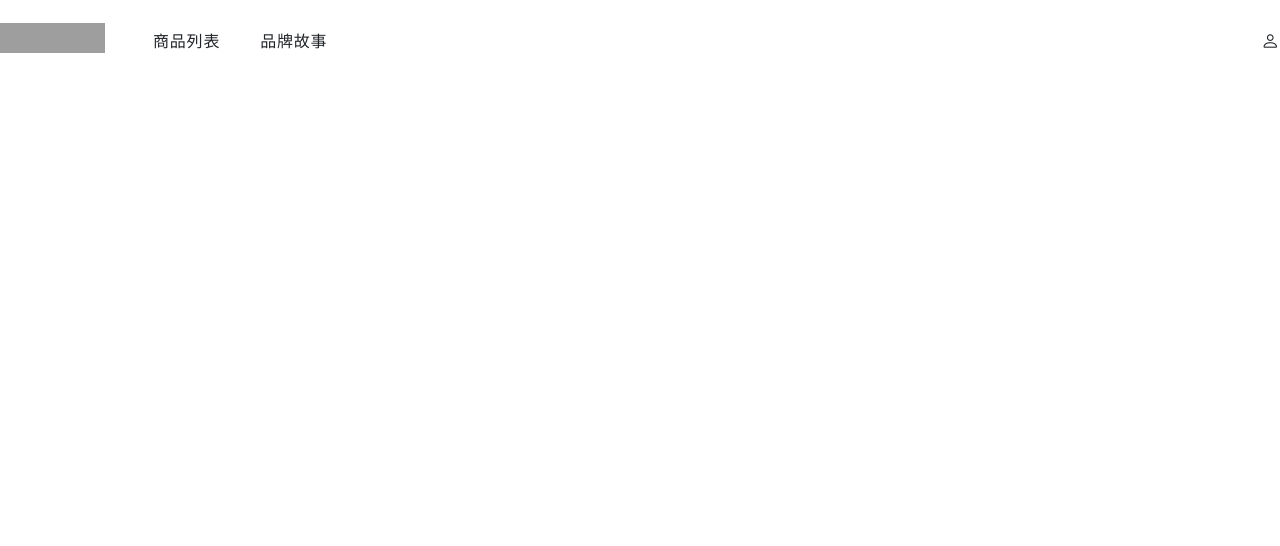
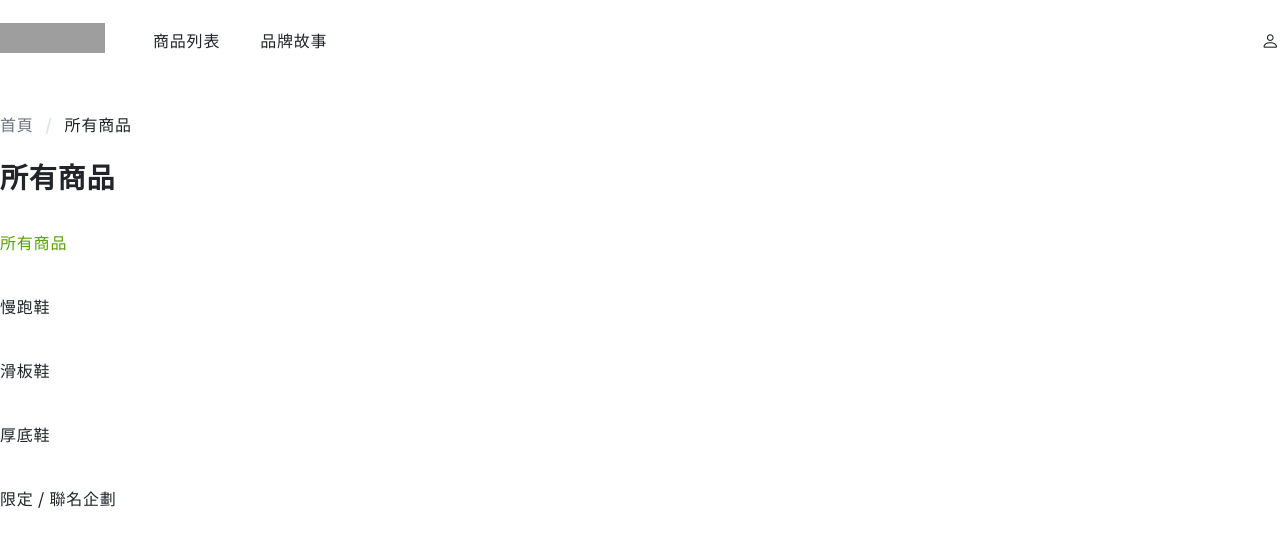
Before and after one commit to LHF27/ShoeCommerce, a plain HTML site: page product-list.html in a window 1280 px wide. Drawn offline with nearby package versions, Linux system fonts and the light colour scheme; grey boxes are pictures that could not be loaded.

Commit message:
finish main-left__section

```diff
--- a/product-list.html
+++ b/product-list.html
@@ -12,10 +12,10 @@
         <h1>
             <a href="index.html" class="logo">URBNSTEP</a>
         </h1>
-        <nav class="nav">
-            <ul class="nav__list">
-                <li><a href="product-list.html" class="nav__link label-md">商品列表</a></li>
-                <li><a href="brand-story.html" class="nav__link label-md">品牌故事</a></li>
+        <nav class="header__nav">
+            <ul class="header__nav__list">
+                <li><a href="product-list.html" class="header__nav__link label-md">商品列表</a></li>
+                <li><a href="brand-story.html" class="header__nav__link label-md">品牌故事</a></li>
             </ul>
         </nav>
         <div class="user">
@@ -24,7 +24,30 @@
             </a>
         </div>
     </header>
-    <main class="main"></main>
+    <main class="main container">
+        <ol class="breadcrumb label-md">
+            <li  class="breadcrumb__item"><a href="index.html">首頁</a></li>
+            <li  class="breadcrumb__item"><a href="product-list.html">所有商品</a></li>
+        </ol>
+        <h2 class="h3">所有商品</h2>
+        <div class="row">
+            <div class="col-2">
+                <nav class="main__nav label-md">
+                    <ul>
+                        <li><a href="#" class="main__nav__link main__nav__active">所有商品</a></li>
+                        <li><a href="#" class="main__nav__link">慢跑鞋</a></li>
+                        <li><a href="#" class="main__nav__link">滑板鞋</a></li>
+                        <li><a href="#" class="main__nav__link">厚底鞋</a></li>
+                        <li><a href="#" class="main__nav__link">限定 / 聯名企劃</a></li>
+                    </ul>
+                </nav>
+            </div>
+            <div class="col-10">
+
+            </div>
+        </div>
+    </main>
+
     <div class="promo-banner"></div>
     <footer class="footer"></footer>
 </body>
--- a/style/product-list.css
+++ b/style/product-list.css
@@ -18,34 +18,74 @@
     transition: transform 0.3s ease, color 0.3s ease;
 }
 
-.nav {
+.header__nav {
     margin-right: auto;
 }
 
-.nav__list {
+.header__nav__list {
     display: flex;
     gap: var(--spacing-2xl);
 }
 
-.nav__link {
+.header__nav__link {
     padding: var(--spacing-s) 0;
 }
 
-/* header__hover setting */
-
-.header .logo,
-.nav__link,
-.user a {
-    transition: transform 0.3s ease, color 0.3s ease;
-}
-
 .header .logo:hover,
-.nav__link:hover,
+.header__nav__link:hover,
 .user a:hover {
     color: var(--neutral-600);
-    transform: scale(1.2);
 }
 
 .user .bi {
     font-size: 18px;
 }
+
+/* main */
+.main {
+    padding: var(--spacing-xl) 0;
+}
+
+.main h2 {
+    margin-bottom: var(--spacing-l);
+}
+
+/* main / breadcrumb  */
+.breadcrumb {
+    display: flex;
+    margin-bottom: var(--spacing-l);
+}
+
+.breadcrumb__item + .breadcrumb__item::before {
+    content: "/";
+    padding: 0 var(--spacing-s);
+    font-weight: 700;
+    color: var(--neutral-300);
+}
+
+.breadcrumb .breadcrumb__item:first-child {
+    color: var(--neutral-600);
+}
+
+.breadcrumb .breadcrumb__item:not(:first-child):hover {
+    color: var(--neutral-600);
+}
+
+
+/* main / main__nav__link */
+.main__nav__link {
+    padding: var(--spacing-s) 0;
+}
+
+li:not(:last-child) .main__nav__link {
+    margin-bottom: var(--spacing-m);
+}
+
+li:first-child .main__nav__link:hover {
+    color: var(--primary-500);
+}
+
+.main__nav__active,
+.main__nav__link:hover {
+    color: var(--primary-400);
+}
```
